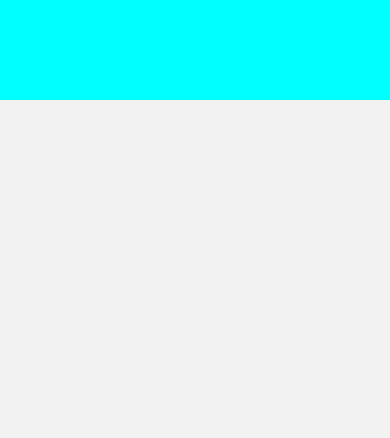
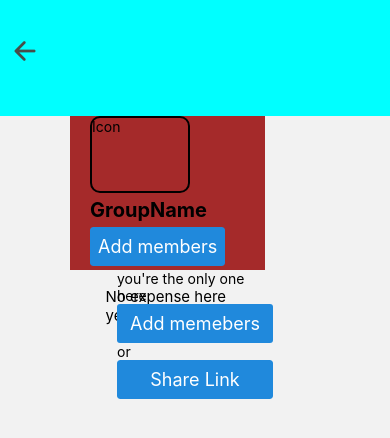
Before and after one commit to ravibarla/splitwise-dummy, a React Native app: screen /Group in a window 390 px wide. Shown: the top 438 px of the page. Built offline with nearby package versions, Linux system fonts and the light colour scheme.

Commit message:
adding user list

```diff
--- a/App.js
+++ b/App.js
@@ -11,12 +11,13 @@ import CreateGrouScreen from "./src/screens/CreateGrouScreen";
 import { NavigationContainer } from "@react-navigation/native";
 import { createNativeStackNavigator } from "@react-navigation/native-stack";
 import GroupScreen from "./src/screens/GroupScreen";
+import UsersList from "./src/screens/UsersList";
 
 export default function App() {
   const Stack = createNativeStackNavigator();
   return (
     <NavigationContainer>
-      <Stack.Navigator initialRouteName="Home">
+      <Stack.Navigator initialRouteName="CreateGrou">
         <Stack.Screen
           name="Home"
           component={HomeScreen}
@@ -57,6 +58,11 @@ export default function App() {
           component={GroupScreen}
           options={{ headerShown: false }}
         />
+        <Stack.Screen
+          name="UsersList"
+          component={UsersList}
+          options={{ headerShown: false }}
+        />
       </Stack.Navigator>
     </NavigationContainer>
   );
--- a/package.json
+++ b/package.json
@@ -12,6 +12,7 @@
     "@react-navigation/native": "^6.1.18",
     "@react-navigation/native-stack": "^6.11.0",
     "axios": "^1.7.7",
+    "dotenv": "^16.4.5",
     "expo": "~51.0.28",
     "expo-status-bar": "~1.12.1",
     "react": "18.2.0",
--- a/src/components/UserIcon.jsx
+++ b/src/components/GroupIcon.jsx
@@ -3,15 +3,15 @@ import { TouchableOpacity, StyleSheet } from "react-native";
 import Icon from "react-native-vector-icons/Ionicons";
 import { useNavigation } from "@react-navigation/native";
 
-const UserIcon = ({ color = "#464d48", size = 30, style }) => {
+const CoupleIcon = ({ color = "#464d48", size = 30, style }) => {
   const navigation = useNavigation();
 
   return (
     <TouchableOpacity
-      style={[styles.container]}
+      style={[styles.container, style]}
       onPress={() => navigation.goBack()}
     >
-      <Icon name="person-outline" size={size} color={color} />
+      <Icon name="list" size={size} color={color} />
     </TouchableOpacity>
   );
 };
@@ -19,10 +19,7 @@ const UserIcon = ({ color = "#464d48", size = 30, style }) => {
 const styles = StyleSheet.create({
   container: {
     padding: 10,
-    borderRadius: 10,
-    borderWidth: 2,
-    borderColor: "grey",
   },
 });
 
-export default UserIcon;
+export default CoupleIcon;
--- /dev/null
+++ b/src/components/User.jsx
@@ -0,0 +1,43 @@
+import { View, Text, StyleSheet } from "react-native";
+import React from "react";
+
+export default function User({ userName }) {
+  return (
+    <View style={styles.contianer1}>
+      <View style={styles.icon}>
+        <Text>Icon</Text>
+      </View>
+      <View style={styles.user}>
+        <Text>{userName}</Text>
+      </View>
+      <View style={styles.checkbox}>
+        <Text>checkbox</Text>
+      </View>
+    </View>
+  );
+}
+const styles = StyleSheet.create({
+  contianer1: {
+    justifyContent: "center",
+    alignItems: "center",
+    flexDirection: "row",
+    borderWidth: 2,
+    height: "20%",
+  },
+  icon: {
+    flex: 1,
+    backgroundColor: "cyan",
+    height: "100%",
+  },
+  user: {
+    flex: 2,
+    height: "100%",
+
+    backgroundColor: "yellow",
+  },
+  checkbox: {
+    flex: 1,
+    backgroundColor: "brown",
+    height: "100%",
+  },
+});
--- a/src/screens/CreateGroupScreen.js
+++ b/src/screens/CreateGroupScreen.js
@@ -10,7 +10,7 @@ import {
 } from "react-native";
 import Icon from "react-native-vector-icons/FontAwesome";
 
-const createGroupScreen = () => {
+const CreateGroupScreen = () => {
   return (
     <View style={styles.container} behavior="padding">
       <View style={styles.header}>
@@ -119,4 +119,4 @@ const styles = StyleSheet.create({
   },
 });
 
-export default createGroupScreen;
+export default CreateGroupScreen;
--- a/src/screens/GroupScreen.js
+++ b/src/screens/GroupScreen.js
@@ -1,9 +1,75 @@
-import { View, Text, StyleSheet } from "react-native";
+import {
+  View,
+  Text,
+  StyleSheet,
+  Pressable,
+  TouchableOpacity,
+  ScrollView,
+} from "react-native";
+import { Button } from "react-native-elements";
 import React from "react";
+import BackButton from "../components/BackButton";
 export default function GroupScreen() {
   return (
     <View>
-      <View style={styles.background}></View>
+      <View style={styles.background}>
+        <View style={{ paddingTop: 25 }}>
+          <BackButton />
+        </View>
+      </View>
+      <View style={styles.groupView}>
+        <View style={styles.icon}>
+          <Text>Icon</Text>
+        </View>
+        <View>
+          <Text
+            style={{ fontSize: 20, fontWeight: "bold", paddingVertical: 5 }}
+          >
+            GroupName
+          </Text>
+        </View>
+        <TouchableOpacity style={{ height: 50, alignItems: "flex-start" }}>
+          <Button size="sm" title="Add members" />
+        </TouchableOpacity>
+
+        <View style={styles.expense}>
+          <Text style={{ fontSize: 15, fontWeight: "light" }}>
+            No expense here yet
+          </Text>
+        </View>
+      </View>
+      <ScrollView
+        horizontal={true} // Enable horizontal scrolling
+        contentContainerStyle={styles.buttonsContainer} // Add this for styling
+        showsHorizontalScrollIndicator={false} // Optional: hides scroll indicator>
+      >
+        <Text style={styles.buttonSpace}>Navbar</Text>
+        <Text style={styles.buttonSpace}>Navbar</Text>
+        <Text style={styles.buttonSpace}>Navbar</Text>
+        <Text style={styles.buttonSpace}>Navbar</Text>
+        <Text style={styles.buttonSpace}>Navbar</Text>
+        <Text style={styles.buttonSpace}>Navbar</Text>
+        <Text style={styles.buttonSpace}>Navbar</Text>
+        <Text style={styles.buttonSpace}>Navbar</Text>
+        <Text style={styles.buttonSpace}>Navbar</Text>
+        <Text style={styles.buttonSpace}>Navbar</Text>
+        <Text style={styles.buttonSpace}>Navbar</Text>
+        <Text style={styles.buttonSpace}>Navbar</Text>
+        <Text style={styles.buttonSpace}>Navbar</Text>
+        <Text style={styles.buttonSpace}>Navbar</Text>
+        <Text style={styles.buttonSpace}>Navbar</Text>
+        <Text style={styles.buttonSpace}>Navbar</Text>
+      </ScrollView>
+      <View style={{ paddingHorizontal: "10%", marginHorizontal: "20%" }}>
+        <Text>you're the only one here</Text>
+        <Button
+          size="lg"
+          title="Add memebers"
+          buttonStyle={{ borderRadius: "0%" }}
+        />
+        <Text>or</Text>
+        <Button size="lg" title="Share Link" />
+      </View>
     </View>
   );
 }
@@ -12,7 +78,43 @@ const styles = StyleSheet.create({
     flex: 1,
   },
   background: {
-    height: 100,
+    height: "30%",
     backgroundColor: "cyan",
   },
+  groupView: {
+    marginLeft: 70,
+    paddingHorizontal: 20,
+    height: "40%",
+    backgroundColor: "brown",
+    width: "50%",
+  },
+  icon: {
+    borderWidth: 2,
+    borderRadius: 10,
+    width: 100,
+    height: "50%",
+  },
+  groupTitle: {
+    marginTop: 100,
+    paddingHorizontal: "10%",
+  },
+  expense: {
+    marginTop: 10,
+    paddingHorizontal: "10%",
+  },
+  buttonsContainer: {
+    flexDirection: "row",
+    justifyContent: "space-evenly",
+    paddingHorizontal: 20,
+    alignItems: "center",
+  },
+  buttonSpace: {
+    paddingHorizontal: 10,
+    marginHorizontal: 5,
+    borderBottomWidth: 2,
+    borderColor: "gray",
+    backgroundColor: "lightgray",
+    height: 25,
+    borderRadius: 30,
+  },
 });
--- a/src/screens/LoginScreen.js
+++ b/src/screens/LoginScreen.js
@@ -10,46 +10,33 @@ import {
   Pressable,
 } from "react-native";
 import BackButton from "../components/BackButton";
+import axios from "axios";
 
 const LoginScreen = ({ navigation }) => {
-  const [email, setEmail] = useState("");
+  const [userName, setUserName] = useState("");
 
   const [password, setPassword] = useState("");
-  const handleLogin = () => {
-    if (email.trim().length == 0) {
+  const handleLogin = async () => {
+    if (userName.trim().length == 0) {
       Alert.alert("Error", "please enter the email");
     } else if (password.trim().length == 0) {
       Alert.alert("Error", "please enter the password");
     }
-    // Regex pattern to validate email and pasword format
-    const emailRegex = /^[^\s@]+@[^\s@]+\.[^\s@]+$/;
-    const passwordRegex =
-      /^(?=.*[a-z])(?=.*[A-Z])(?=.*\d)(?=.*[@$!%*?&])[A-Za-z\d@$!%*?&]{8,}$/;
 
-    if (!emailRegex.test(email)) {
-      Alert.alert("Error", "incorrect email format abc@domain.com ");
-    } else if (!passwordRegex.test(password)) {
-      Alert.alert(
-        "Error",
-        "Password must contain at least one uppercase letter, one lowercase letter, one number, one special character, and be at least 8 characters long."
-      );
+    let API_LOGIN_URL =
+      "https://airy-magic-production.up.railway.app/user/login";
+    try {
+      const response = await axios.get(API_LOGIN_URL, {
+        userName,
+        password,
+      });
+      if (response.status === 200) {
+        Alert.alert("Success", "Successfully Logged In");
+      }
+    } catch (error) {
+      Alert.alert("Error", "An error occurred. Please try again later.");
+      console.error(error);
     }
-
-    console.log("email :", email);
-    console.log("password :", password);
-
-    // try {
-    //   const response = await axios.post("http://localhost:500", {
-    //     email,
-    //     password,
-    //   });
-    //   if (response.status === 200) {
-    //     Alert.alert("Success", "Successfully Logged In");
-    //   }
-    // } catch {
-    //   Alert.alert("Error", "An error occurred. Please try again later.");
-    //   console.error(error);
-    // }
   };
 
   return (
@@ -61,11 +48,11 @@ const LoginScreen = ({ navigation }) => {
 
       <TextInput
         style={styles.input}
-        placeholder="email"
-        keyboardType="email-address"
+        placeholder="username"
+        keyboardType="default"
         autoCapitalize="none"
-        value={email}
-        onChangeText={(e) => setEmail(e)}
+        value={userName}
+        onChangeText={(e) => setUserName(e)}
       />
 
       <TextInput
@@ -77,10 +64,7 @@ const LoginScreen = ({ navigation }) => {
         secureTextEntry
       />
 
-      <Pressable
-        style={styles.button}
-        onPress={() => navigation.navigate("Home")}
-      >
+      <Pressable style={styles.button} onPress={() => handleLogin()}>
         <Text style={styles.text}>Login</Text>
       </Pressable>
       <TouchableOpacity
--- /dev/null
+++ b/src/screens/UsersList.js
@@ -0,0 +1,21 @@
+import { View, Text, StyleSheet, ScrollView, FlatList } from "react-native";
+import React from "react";
+import User from "../components/User";
+
+export default function UsersList() {
+  let obj = [1, 2, 3, 4, 5, 6, 7, 8, 9];
+
+  return (
+    <View style={styles.container}>
+      {obj.map((ele) => (
+        <User userName={ele} />
+      ))}
+    </View>
+  );
+}
+const styles = StyleSheet.create({
+  container: {
+    flex: 1,
+    padding: 20,
+  },
+});
```
Also changed, not shown: src/screens/RegistrationScreen.js (+58 -58 lines), 1 other file (tests, documents, lock files or other folders).
